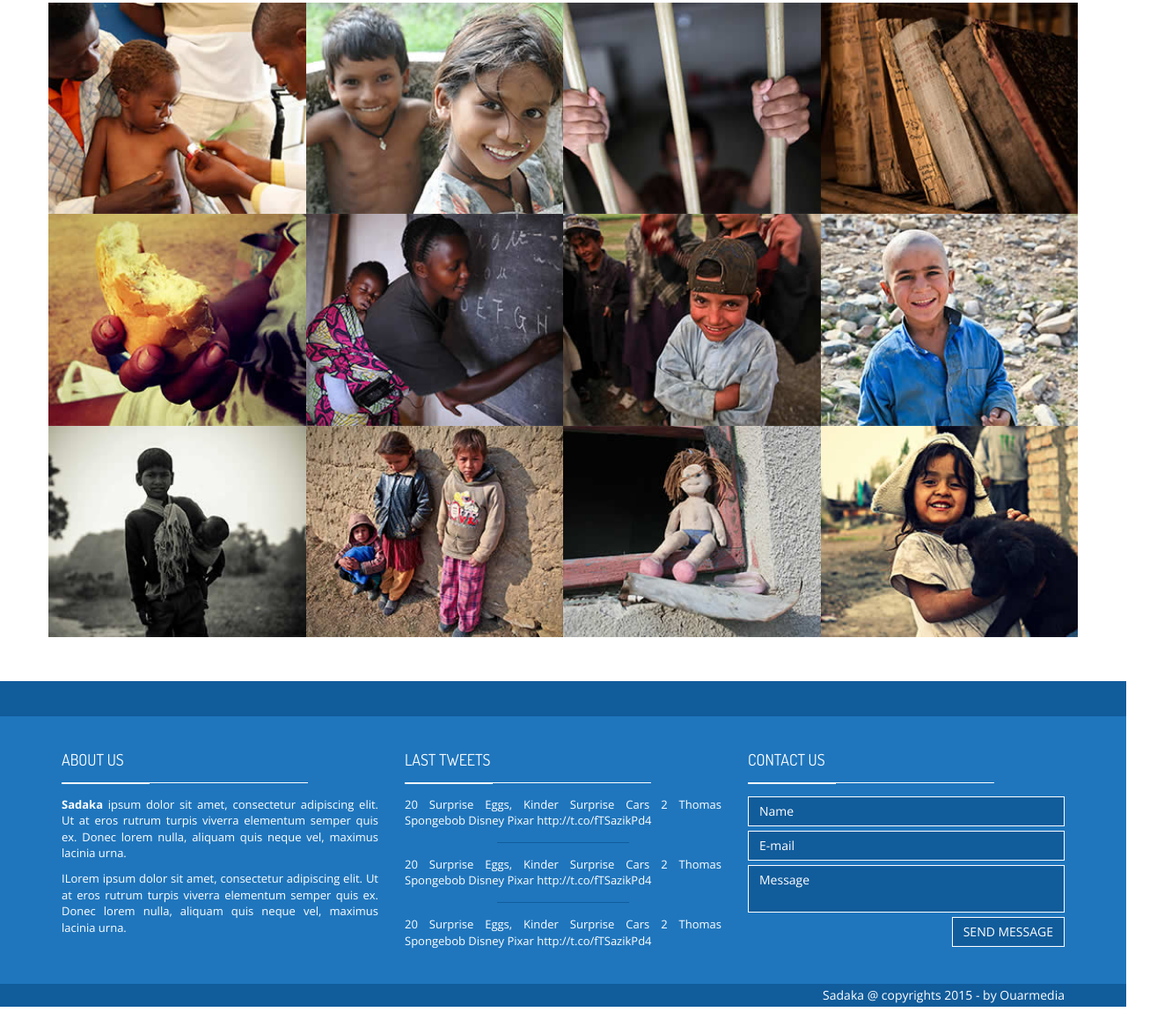
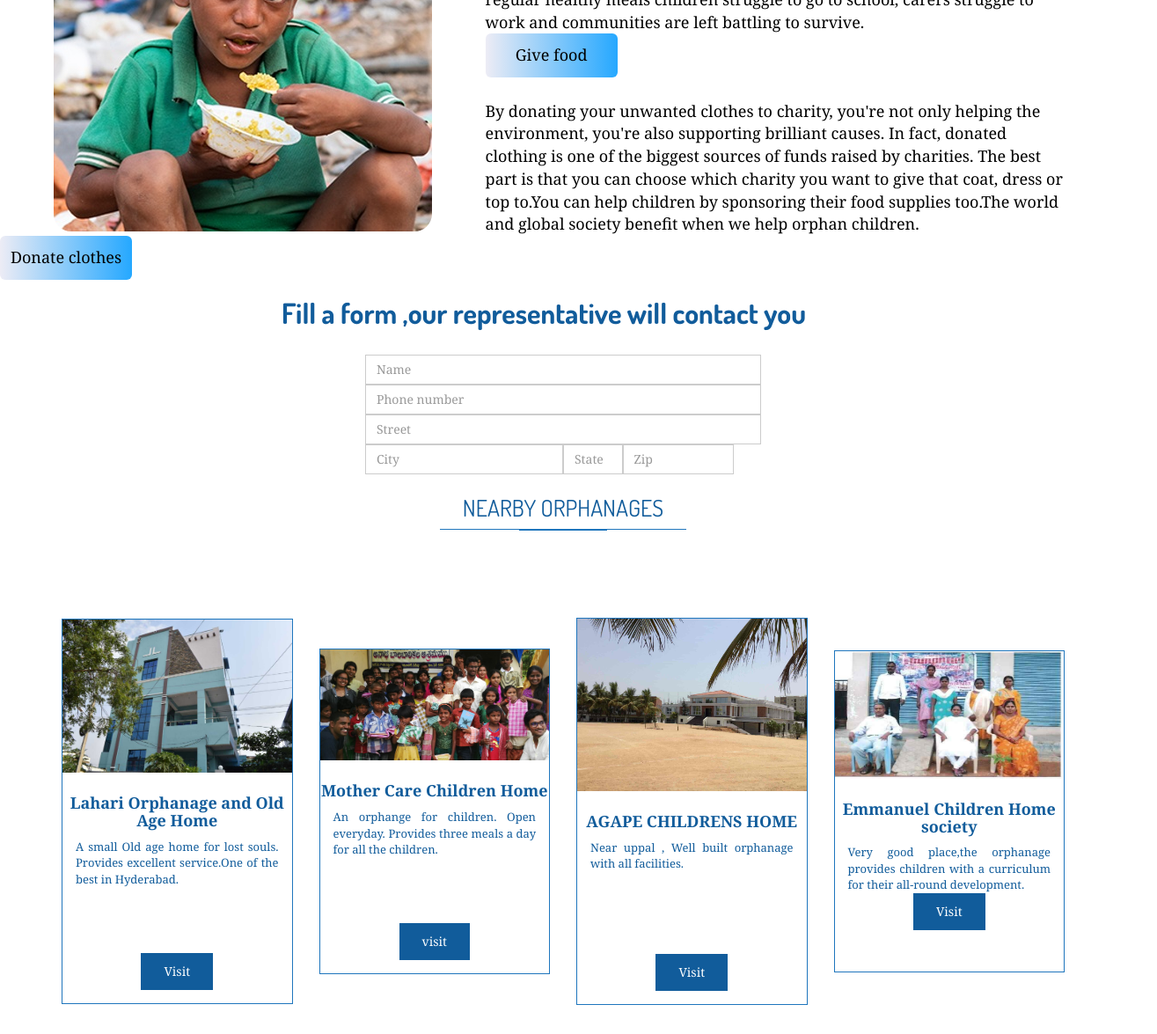
Before and after one commit to venkatesh9784/Helping_hands, a plain HTML site: page leftovers.html in a window 1280 px wide. Shown: the part 322-1497 px from the top of the page at 88% size, 1315 px wide, since content can reach past the window. Before the commit the page ends 1466 px from the top, so only its background shows below. Drawn offline with nearby package versions, Linux system fonts and the light colour scheme.

Commit message:
added leftovers

```diff
--- a/leftovers.html
+++ b/leftovers.html
@@ -1,16 +1,19 @@
 <!DOCTYPE html>
-<html class="no-js">
+<html lang="en">
 <head>
-        <meta charset="utf-8">
-        <title>Helping hands | Charity / Non-profit responsive Bootstrap HTML5 template</title>
-        <meta name="description" content="">
-        <meta name="viewport" content="width=device-width, initial-scale=1">
-        <!-- Fonts -->
+    <meta charset="UTF-8">
+    <meta http-equiv="X-UA-Compatible" content="IE=edge">
+    <meta name="viewport" content="width=device-width, initial-scale=1.0">
+    <link rel="stylesheet" href="style.css">
+    <link rel="import" href="component.html">
     <link href='http://fonts.googleapis.com/css?family=Open+Sans:400,300,700' rel='stylesheet' type='text/css'>
     <link href='http://fonts.googleapis.com/css?family=Dosis:400,700' rel='stylesheet' type='text/css'>
 
+
         <!-- Bootsrap -->
     <link rel="stylesheet" href="assets/css/bootstrap.min.css">
+
+
 
         <!-- Font awesome -->
     <link rel="stylesheet" href="assets/css/font-awesome.min.css">
@@ -24,27 +27,21 @@
         <!-- Modernizr -->
     <script src="assets/js/modernizr-2.6.2.min.js"></script>
 
-
+    <title>Food and Cloth Donation</title>
 </head>
-
 <body>
-
-
-    <header class="main-header">
-
-
     <nav class="navbar navbar-static-top">
 
         <div class="navbar-top">
 
           <div class="container">
-                  <div class="row">
+              <div class="">
 
                 <div class="col-sm-6 col-xs-12">
 
                     <ul class="list-unstyled list-inline header-contact">
                         <li> <i class="fa fa-phone"></i> <a href="tel:">+91 7032796147 </a> </li>
-                             <li> <i class="fa fa-envelope"></i> <a href="mailto:contact@sadaka.org">contact@helpinghands.org</a> </li>
+                         <li> <i class="fa fa-envelope"></i> <a href="mailto:contact@.org">contact@helpinghands.org</a> </li>
                    </ul> <!-- /.header-contact  -->
 
                 </div>
@@ -82,7 +79,7 @@
 
               </button>
 
-                  <a class="navbar-brand" href="index.html"><img src="logo12.jpeg"margin="50px" alt=""width="110px" height="45px" alt=""></a>
+              <a class="navbar-brand" href="index.html"><img src="logo.jpeg"margin="50px" alt=""width="110px" height="45px" alt=""></a>
 
             </div>
 
@@ -101,7 +98,7 @@
 
                 </li>
                 <li><a href="leftovers.html">LEFT-OVER</a></li>
-                    <li><a href="ngo's.html">NGO'S</a></li>
+                <li><a href="contact.html">NGO'S</a></li>
                 <li><a href="contact.html">DONATE</a></li>
                 <li><a href="adopt.html">ADOPT</a></li>
 
@@ -112,165 +109,165 @@
           </div> <!-- /.container -->
 
         </div> <!-- /.navbar-main -->
+    </nav>
+  <div class="lr-1">
+    <h1>You can't help everyone but .... Everyone can help someone.</h1>
+    <p>
+      <img src="7.jpg" class="img-7">
+      Imagine waking up every morning worried where the next meal is going to come from for you and your family? Imagine going to bed hungry every single night having barely eaten that day? Imagine watching your child cry out from hunger?
+      This is sadly the reality for the 821 million people who go hungry each and every day in some of the world’s poorest communities.
+      Food is a basic necessity for survival and also the key to a healthy life. Without regular healthy meals children struggle to go to school, carers struggle to work and communities are left battling to survive.<br>
+      <button type="button">Give food<img src="arrow.png"></button><br>
+      <br>
+      By donating your unwanted clothes to charity, you're not only helping the environment, you're also supporting brilliant causes. In fact, donated clothing is one of the biggest sources of funds raised by charities. The best part is that you can choose which charity you want to give that coat, dress or top to.You can help children by sponsoring their food supplies too.The world and global society benefit when we help orphan children.
+      <br><button type="button">Donate clothes<img src="arrow.png"></button><br>
 
+    </p>
+  </div>
+  <div class="lr2">
+    <h1> Fill a form ,our representative will contact you</h1>
+    <div class="form-group">
+      <input type="street"
+            class="form-control"
+            id="autocomplete"
+            placeholder="Name">
+      <input type="street"
+            class="form-control"
+            id="autocomplete"
+            placeholder="Phone number">
+      <input type="street"
+            class="form-control"
+            id="autocomplete"
+            placeholder="Street">
 
-        </nav>
+      <input type="city"
+            class="form-control"
+            id="inputCity"
+            placeholder="City">
 
-    </header> <!-- /. main-header -->
+      <input type="state"
+            class="form-control"
+            id="inputState"
+            placeholder="State">
 
+      <input type="zip"
+           class="form-control"
+           id="inputZip"
+           placeholder="Zip">
 
-	<div class="page-heading text-center">
+    </div>
+  </div>
+  <br>
+  <br>
+  <br>
+  <br>
+  <br>
+  <br>
+  <br>
+  <div class="container">
 
-		<div class="container zoomIn animated">
+    <h2 class="title-style-1">NEARBY ORPHANAGES<span class="title-under"></span></h2>
 
-			<h1 class="page-title">GALLERY <span class="title-under"></span></h1>
-			<p class="page-description">
-				Lorem ipsum dolor sit amet, consectetur adipisicing elit Necessitatibus.
-			</p>
+    <div class="row">
+
+        <div class="col-md-3 col-sm-6">
+
+            <div class="cause">
+
+                <img src="3.jpg" alt="" class="cause-img">
+
+                <h4 class="cause-title"><a href="https://www.google.com/maps/dir/17.4642964,78.5092874/Lahari+Orphanage+and+Old+Age+Home,+Narapally,+Near+Nalla+Narsimha+Reddy+College,+Ghatkesar+Mandal,+Hyderabad,+Telangana+500088/@17.437884,78.5035958,12z/data=!3m1!4b1!4m9!4m8!1m1!4e1!1m5!1m1!1s0x3bcb9e26814db191:0xc30ffb10f41d90e3!2m2!1d78.6515326!2d17.4057317">Lahari Orphanage and Old Age Home </a></h4>
+                <div class="cause-details">
+                A small Old age home for lost souls. Provides excellent service.One of the best in Hyderabad.
+                </div>
+
+                <div class="btn-holder text-center">
+
+                  <a href="https://www.google.com/maps/dir/17.4642964,78.5092874/Lahari+Orphanage+and+Old+Age+Home,+Narapally,+Near+Nalla+Narsimha+Reddy+College,+Ghatkesar+Mandal,+Hyderabad,+Telangana+500088/@17.437884,78.5035958,12z/data=!3m1!4b1!4m9!4m8!1m1!4e1!1m5!1m1!1s0x3bcb9e26814db191:0xc30ffb10f41d90e3!2m2!1d78.6515326!2d17.4057317" class="btn btn-primary" data-toggle="modal" data-target="#donateModal"> Visit</a>
 
                 </div>
 
+
+
+            </div> <!-- /.cause -->
+
         </div>
 
-	<div class="main-container">
+        <div class="col-md-3 col-sm-6">
 
-		<div class="container gallery fadeIn animated">
+            <div class="cause">
 
-			<div class="row">
+                <img src="4.jpg" alt="" class="cause-img">
+
+                <h4 class="cause-title"><a href="#">Mother Care Children Home</a></h4>
+                <div class="cause-details">
+                  An orphange for children. Open everyday. Provides three meals a day for all the children.
+                </div>
+
+                <div class="btn-holder text-center">
+
+                  <a href="https://www.google.com/maps/dir/17.4642964,78.5092874/Mother+Care+Children+Home,+Balaji+Nagar,+Ghatkesar,+Telangana+501301/@17.5062051,78.4511797,11z/data=!3m1!4b1!4m9!4m8!1m1!4e1!1m5!1m1!1s0x3bcb766eeaaaaaab:0x6da88992855f4df!2m2!1d78.6866507!2d17.45561" class="btn btn-primary" data-toggle="modal" data-target="#donateModal"> visit</a>
+
+                </div>
 
 
-					<a href="assets/images/gallery/7610291856_931fb9f461_k.jpg" class="col-md-3 col-sm-4 gallery-item lightbox">
 
-						<img src="assets/images/gallery/thumb/7610291856_931fb9f461_k.jpg" alt="">
+            </div> <!-- /.cause -->
 
-						<span class="on-hover">
-							<span class="hover-caption">Image Caption</span>
-						</span>
-
-					</a> <!-- /.gallery-item -->
-
-					<a href="assets/images/gallery/children-82272_1280.jpg" class="col-md-3 col-sm-4 gallery-item lightbox">
-
-						<img src="assets/images/gallery/thumb/children-82272_1280.jpg" alt="">
-
-						<span class="on-hover">
-							<span class="hover-caption">Image Caption</span>
-						</span>
-
-					</a> <!-- /.gallery-item -->
+        </div>
 
 
-					<a href="assets/images/gallery/human-rights.jpg" class="col-md-3 col-sm-4 gallery-item lightbox">
+        <div class="col-md-3 col-sm-6">
 
-						<img src="assets/images/gallery/thumb/human-rights.jpg" alt="">
+            <div class="cause">
 
-						<span class="on-hover">
-							<span class="hover-caption">Image Caption</span>
-						</span>
+                <img src="5.jpg" alt="" class="cause-img">
 
-					</a> <!-- /.gallery-item -->
+                <h4 class="cause-title"><a href="#">AGAPE CHILDRENS HOME</a></h4>
+                <div class="cause-details">
+                  Near uppal , Well built orphanage with all facilities.
+                </div>
+
+                <div class="btn-holder text-center">
+
+                  <a href="https://www.google.com/maps/dir/17.4642964,78.5092874/AGAPE,+2-4-125%2F3%2F1,+35,+Swaroop+Nagar+Rd,+Uppal,+Hyderabad,+Telangana+500039/@17.4373082,78.4713273,12z/data=!3m1!4b1!4m9!4m8!1m1!4e1!1m5!1m1!1s0x3bcb9ec9fe01828d:0x19ec251f2eb3c24!2m2!1d78.5777814!2d17.4092167" class="btn btn-primary" data-toggle="modal" data-target="#donateModal"> Visit</a>
+
+                </div>
 
 
-					<a href="assets/images/gallery/old-books-436498_1280.jpg" class="col-md-3 col-sm-4 gallery-item lightbox">
 
-						<img src="assets/images/gallery/thumb/old-books-436498_1280.jpg" alt="">
+            </div> <!-- /.cause -->
 
-						<span class="on-hover">
-							<span class="hover-caption">Image Caption</span>
-						</span>
-
-					</a> <!-- /.gallery-item -->
-
-					<a href="assets/images/gallery/hunger-682834_1280.jpg" class="col-md-3 col-sm-4 gallery-item lightbox">
-
-						<img src="assets/images/gallery/thumb/hunger-682834_1280.jpg" alt="">
-
-						<span class="on-hover">
-							<span class="hover-caption">Image Caption</span>
-						</span>
-
-					</a> <!-- /.gallery-item -->
-
-					<a href="assets/images/gallery/africa-education.jpg" class="col-md-3 col-sm-4 gallery-item lightbox">
-
-						<img src="assets/images/gallery/thumb/africa-education.jpg" alt="">
-
-						<span class="on-hover">
-							<span class="hover-caption">Image Caption</span>
-						</span>
-
-					</a> <!-- /.gallery-item -->
+        </div>
 
 
-					<a href="assets/images/gallery/afghani-60798_1280.jpg" class="col-md-3 col-sm-4 gallery-item lightbox">
+        <div class="col-md-3 col-sm-6">
 
-						<img src="assets/images/gallery/thumb/afghani-60798_1280.jpg" alt="">
+            <div class="cause">
 
-						<span class="on-hover">
-							<span class="hover-caption">Image Caption</span>
-						</span>
+                <img src="6.jpg" height="145px" alt="" class="cause-img">
 
-					</a> <!-- /.gallery-item -->
+                <h4 class="cause-title"><a href="#">Emmanuel Children Home society</a></h4>
+                <div class="cause-details">
+                  Very good place,the orphanage provides children with a curriculum for their all-round development.
+                <div class="btn-holder text-center">
 
-					<a href="assets/images/gallery/boy-60729_1280.jpg" class="col-md-3 col-sm-4 gallery-item lightbox">
-
-						<img src="assets/images/gallery/thumb/boy-60729_1280.jpg" alt="">
-
-						<span class="on-hover">
-							<span class="hover-caption">Image Caption</span>
-						</span>
-
-					</a> <!-- /.gallery-item -->
+                  <a href="#" class="btn btn-primary" data-toggle="modal" data-target="#donateModal">Visit</a>
+                </div>
 
 
-					<a href="assets/images/gallery/child-207573_1280.jpg" class="col-md-3 col-sm-4 gallery-item lightbox">
 
-						<img src="assets/images/gallery/thumb/child-207573_1280.jpg" alt="">
+            </div> <!-- /.cause -->
 
-						<span class="on-hover">
-							<span class="hover-caption">Image Caption</span>
-						</span>
-
-					</a> <!-- /.gallery-item -->
-
-
-					<a href="assets/images/gallery/children-60654_1280.jpg" class="col-md-3 col-sm-4 gallery-item lightbox">
-
-						<img src="assets/images/gallery/thumb/children-60654_1280.jpg" alt="">
-
-						<span class="on-hover">
-							<span class="hover-caption">Image Caption</span>
-						</span>
-
-					</a> <!-- /.gallery-item -->
-
-					<a href="assets/images/gallery/doll-87407_1280.jpg" class="col-md-3 col-sm-4 gallery-item lightbox">
-
-						<img src="assets/images/gallery/thumb/doll-87407_1280.jpg" alt="">
-
-						<span class="on-hover">
-							<span class="hover-caption">Image Caption</span>
-						</span>
-
-					</a> <!-- /.gallery-item -->
-
-					<a href="assets/images/gallery/girl-62328_1280.jpg" class="col-md-3 col-sm-4 gallery-item lightbox">
-
-						<img src="assets/images/gallery/thumb/girl-62328_1280.jpg" alt="">
-
-						<span class="on-hover">
-							<span class="hover-caption">Image Caption</span>
-						</span>
-
-					</a> <!-- /.gallery-item -->
-
+        </div>
 
     </div>
 
   </div>
 
 
-	</div> <!-- /.main-container  -->
+
+
 
 
   <footer class="main-footer">
@@ -291,12 +288,13 @@
                         <h4 class="footer-title">About us <span class="title-under"></span></h4>
 
                         <div class="footer-content">
+
                             <p>
-                                    <strong>Sadaka</strong> ipsum dolor sit amet, consectetur adipiscing elit. Ut at eros rutrum turpis viverra elementum semper quis ex. Donec lorem nulla, aliquam quis neque vel, maximus lacinia urna.
+                                <strong>Helping Hands</strong> We are group of students with a motive to encourage people donate.. making every penny valueble and reach the right person.
                             </p>
 
                             <p>
-                                    ILorem ipsum dolor sit amet, consectetur adipiscing elit. Ut at eros rutrum turpis viverra elementum semper quis ex. Donec lorem nulla, aliquam quis neque vel, maximus lacinia urna.
+                                A Nnetwork is being constructed to make one place that give solution for every problem of  poor.
                             </p>
 
                         </div>
@@ -315,19 +313,19 @@
                             <ul class="tweets list-unstyled">
                                 <li class="tweet">
 
-                                        20 Surprise Eggs, Kinder Surprise Cars 2 Thomas Spongebob Disney Pixar  http://t.co/fTSazikPd4
+                                    lmste company donated 20% of their profits to an orphanage
 
                                 </li>
 
                                 <li class="tweet">
 
-                                        20 Surprise Eggs, Kinder Surprise Cars 2 Thomas Spongebob Disney Pixar  http://t.co/fTSazikPd4
+                                    need blood for dialasis patient in gandhi hospital,secunderabad
 
                                 </li>
 
                                 <li class="tweet">
 
-                                        20 Surprise Eggs, Kinder Surprise Cars 2 Thomas Spongebob Disney Pixar  http://t.co/fTSazikPd4
+                                    need blood for patient mounika in city hospital, Hyderabad
 
                                 </li>
 
@@ -346,6 +344,8 @@
                         <h4 class="footer-title">Contact us <span class="title-under"></span></h4>
 
                         <div class="footer-content">
+
+                            <div class="footer-form">
 
                                 <div class="footer-form" >
 
@@ -382,6 +382,8 @@
                                 </form>
 
                             </div>
+
+                            </div>
                         </div>
 
                     </div>
@@ -402,38 +404,11 @@
     <div class="footer-bottom">
 
         <div class="container text-right">
-                Sadaka @ copyrights 2015 - by <a href="http://www.ouarmedia.com" target="_blank">Ouarmedia</a>
+            helpinghands @ copyrights 2022 - by <a href="http://www.ouarmedia.com" target="_blank">helping hands media</a>
         </div>
     </div>
 
 </footer>
 
-
-
-
-
-
-        <!-- jQuery -->
-        <script src="//ajax.googleapis.com/ajax/libs/jquery/1.11.1/jquery.min.js"></script>
-        <script>window.jQuery || document.write('<script src="assets/js/jquery-1.11.1.min.js"><\/script>')</script>
-
-        <!-- Bootsrap javascript file -->
-        <script src="assets/js/bootstrap.min.js"></script>
-
-        <!-- PrettyPhoto javascript file -->
-        <script src="assets/js/jquery.prettyPhoto.js"></script>
-
-        <!-- Template main javascript -->
-        <script src="assets/js/main.js"></script>
-
-        <!-- Google Analytics: change UA-XXXXX-X to be your site's ID. -->
-        <script>
-            (function(b,o,i,l,e,r){b.GoogleAnalyticsObject=l;b[l]||(b[l]=
-            function(){(b[l].q=b[l].q||[]).push(arguments)});b[l].l=+new Date;
-            e=o.createElement(i);r=o.getElementsByTagName(i)[0];
-            e.src='//www.google-analytics.com/analytics.js';
-            r.parentNode.insertBefore(e,r)}(window,document,'script','ga'));
-            ga('create','UA-XXXXX-X');ga('send','pageview');
-        </script>
 </body>
 </html>
```
Lines whose indentation alone changed are shown as unchanged.
